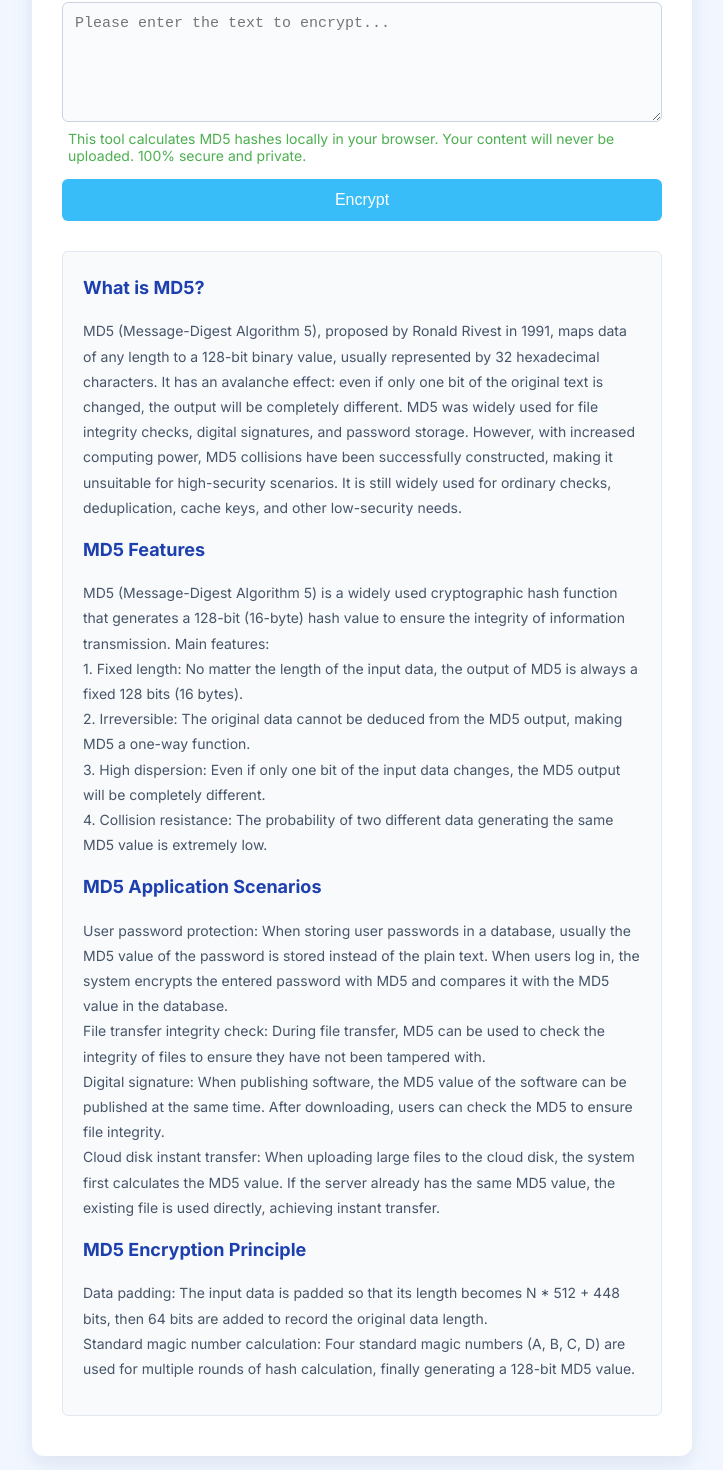
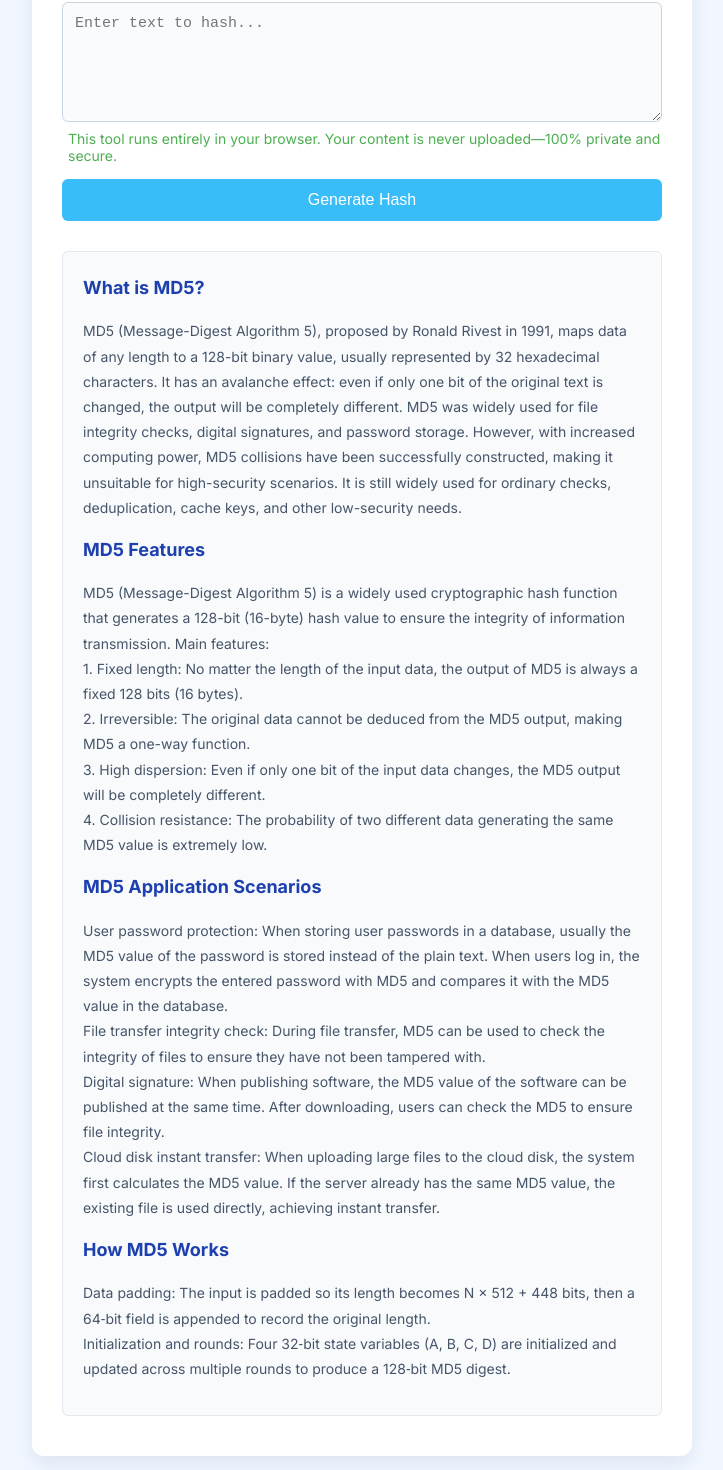
Before and after one commit to darren562/md5-tool, a Next.js app: page / in a window 1280 px wide. Shown: the part 156-1626 px from the top of the page, without its empty margins (278-1001 px from the left). Built offline with nearby package versions, Linux system fonts and the light colour scheme.

Commit message:
upate text

```diff
--- a/app/page.tsx
+++ b/app/page.tsx
@@ -17,7 +17,7 @@ export default function Home() {
     console.log("Input text:", text);
 
     if (!text) {
-      alert("Please enter content to encrypt");
+      alert("Please enter text to hash");
       return;
     }
 
@@ -55,25 +55,25 @@ export default function Home() {
   return (
     <div className="container">
       <div className="box">
-        <h1>MD5 Online Encryption</h1>
+        <h1>MD5 Hash Generator</h1>
         <textarea
           id="txt"
-          placeholder="Please enter the text to encrypt..."
+          placeholder="Enter text to hash..."
           value={inputText}
           onChange={(e) => setInputText(e.target.value)}
         />
         <div className="tip">
-          This tool calculates MD5 hashes locally in your browser. Your content
-          will never be uploaded. 100% secure and private.
+          This tool runs entirely in your browser. Your content is never
+          uploaded—100% private and secure.
         </div>
         <button className="btn" onClick={handleEncrypt}>
-          Encrypt
+          Generate Hash
         </button>
 
         {results && (
           <div id="res" className="result">
             <div className="row">
-              <span>32-bit Lowercase:</span>
+              <span>32-character (lowercase):</span>
               <span id="l32" className="hash">
                 {results.l32}
               </span>
@@ -86,7 +86,7 @@ export default function Home() {
               </button>
             </div>
             <div className="row">
-              <span>32-bit Uppercase:</span>
+              <span>32-character (uppercase):</span>
               <span id="u32" className="hash">
                 {results.u32}
               </span>
@@ -99,7 +99,7 @@ export default function Home() {
               </button>
             </div>
             <div className="row">
-              <span>16-bit Lowercase:</span>
+              <span>16-character (lowercase):</span>
               <span id="l16" className="hash">
                 {results.l16}
               </span>
@@ -112,7 +112,7 @@ export default function Home() {
               </button>
             </div>
             <div className="row">
-              <span>16-bit Uppercase:</span>
+              <span>16-character (uppercase):</span>
               <span id="u16" className="hash">
                 {results.u16}
               </span>
@@ -180,15 +180,15 @@ export default function Home() {
             achieving instant transfer.
             <br></br>
           </p>
-          <h2>MD5 Encryption Principle</h2>
+          <h2>How MD5 Works</h2>
           <p>
-            Data padding: The input data is padded so that its length becomes N
-            * 512 + 448 bits, then 64 bits are added to record the original data
+            Data padding: The input is padded so its length becomes N × 512 +
+            448 bits, then a 64‑bit field is appended to record the original
             length.
             <br></br>
-            Standard magic number calculation: Four standard magic numbers (A,
-            B, C, D) are used for multiple rounds of hash calculation, finally
-            generating a 128-bit MD5 value.
+            Initialization and rounds: Four 32‑bit state variables (A, B, C, D)
+            are initialized and updated across multiple rounds to produce a
+            128‑bit MD5 digest.
           </p>
         </div>
       </div>
```
Also changed, not shown: app/base64/Client.tsx (+9 -9 lines), app/sha256/Client.tsx (+7 -7 lines).
